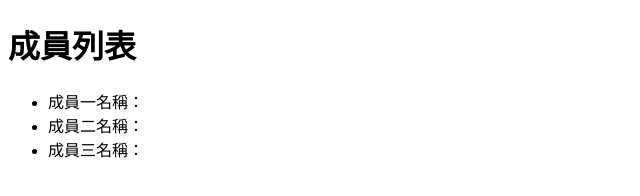
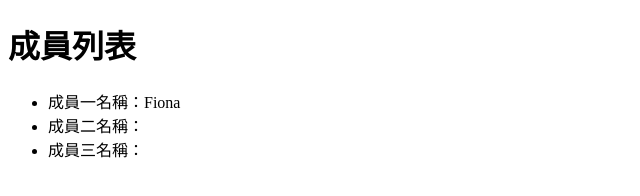
Before and after one commit to strayag2021/1109-1, a plain HTML site: page index.html in a window 1280 px wide. Shown: the full height of the page, 0-640 px from the left. Drawn offline with Linux system fonts and the light colour scheme.

Commit message:
新增成員一名字

```diff
--- a/index.html
+++ b/index.html
@@ -8,7 +8,7 @@
 <body>
     <h1>成員列表</h1>
     <ul>
-        <li>成員一名稱：</li>
+        <li>成員一名稱：Fiona</li>
         <li>成員二名稱：</li>
         <li>成員三名稱：</li>
     </ul>
```
